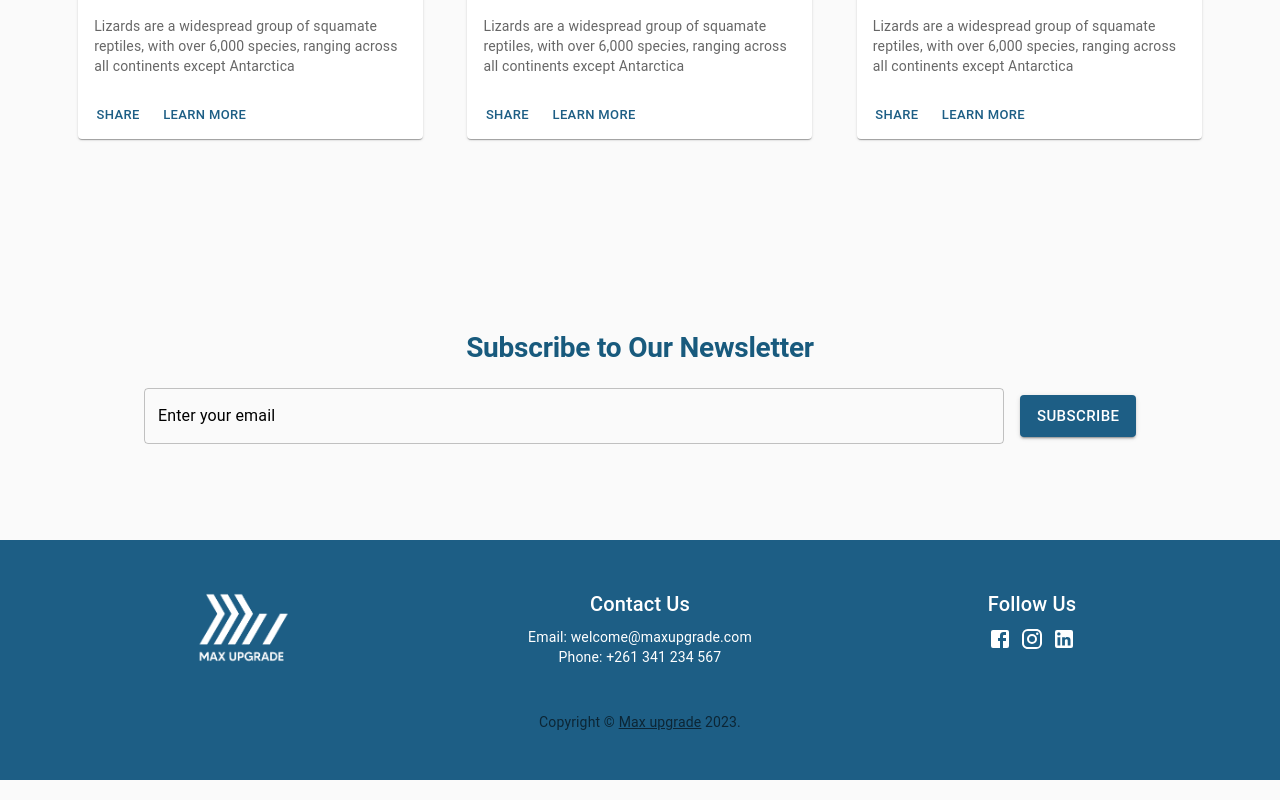
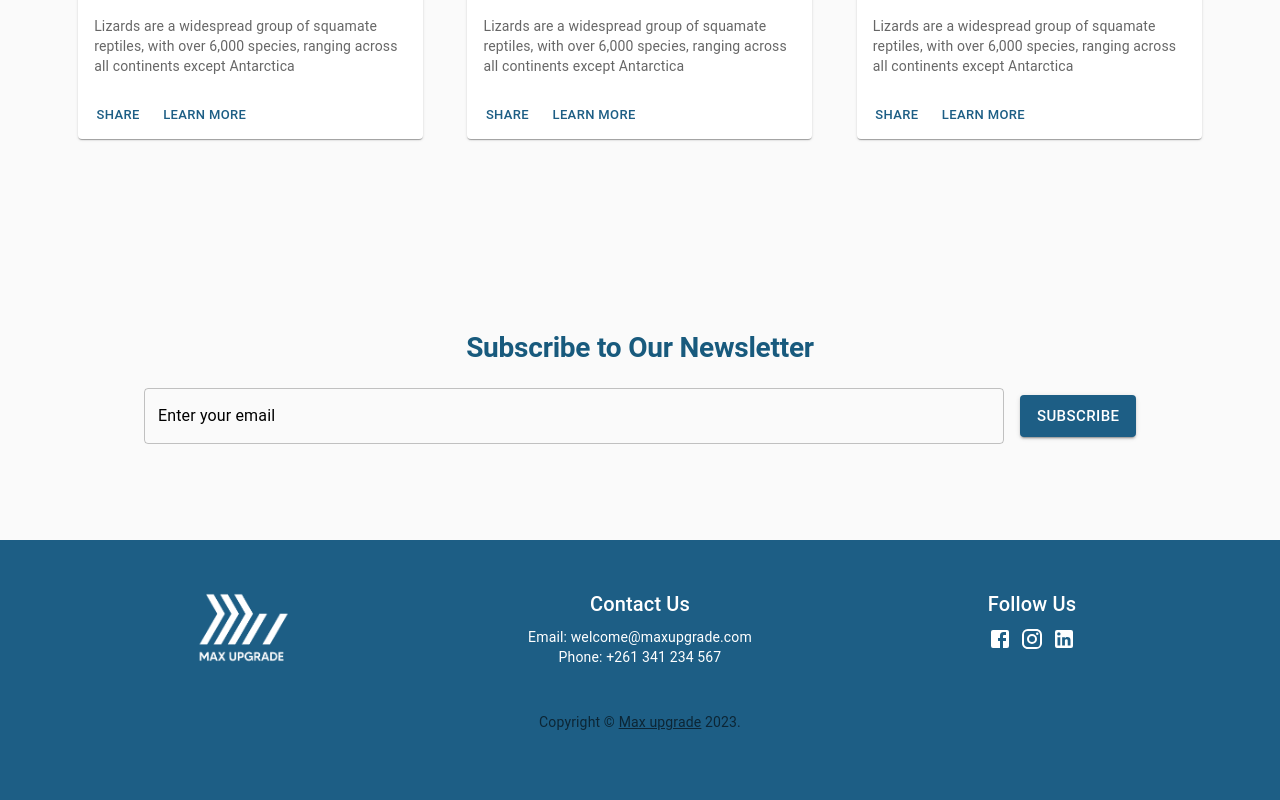
Before and after one commit to SandaHajaina/maxUpgrade, a React (Create React App) app: page / in a window 1280 px wide. Shown: the part 4468-5268 px from the top of the page. Built offline with nearby package versions, Linux system fonts and the light colour scheme.

Commit message:
padding-botoom footer

```diff
--- a/src/global.css
+++ b/src/global.css
@@ -10,6 +10,10 @@ body {
     padding: 0 !important;
 }
 
+.css-y1gt6f {
+    padding-bottom: 20px;
+}
+
 @media (min-width: 960px) {
     .jss2 {
         display: block !important;
```
